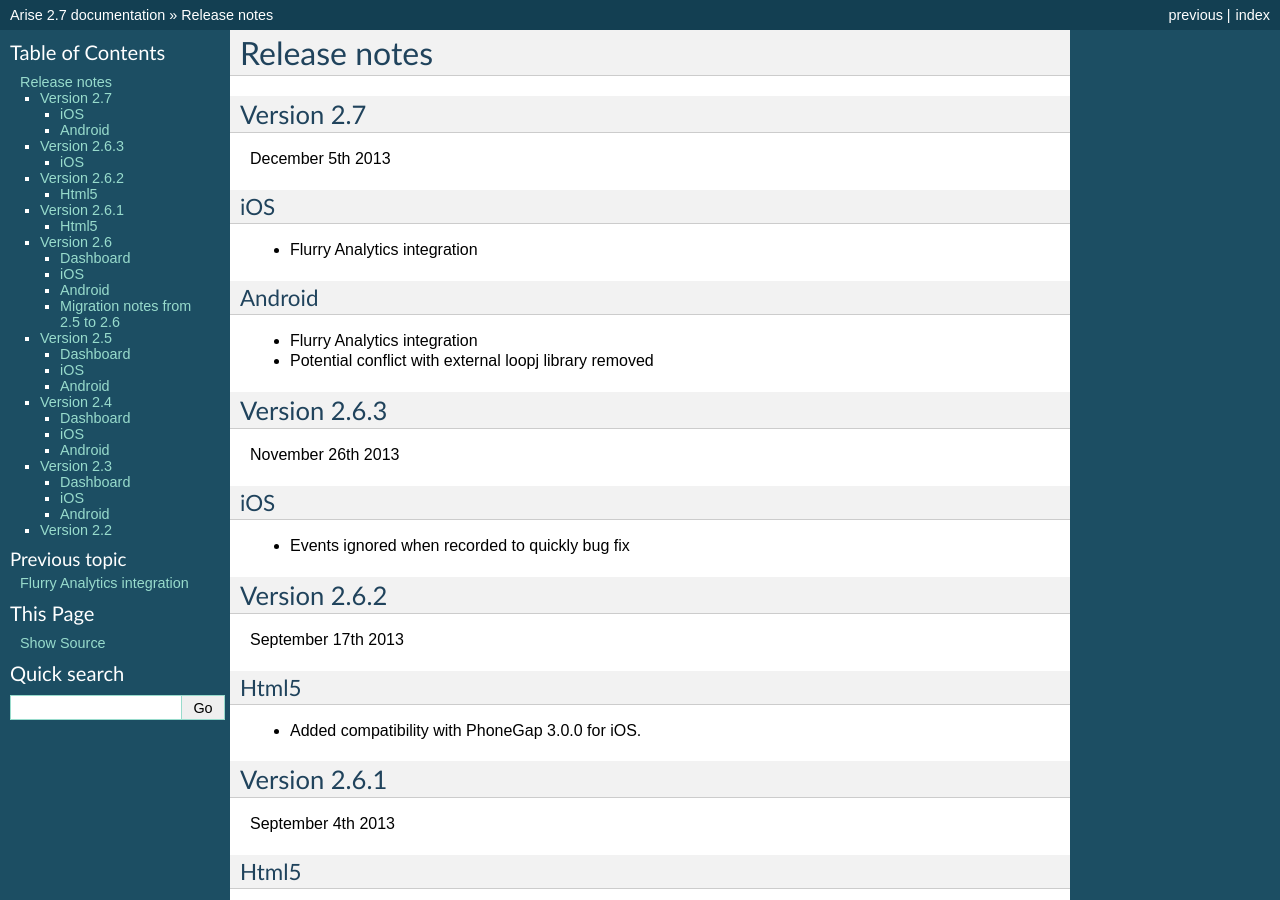
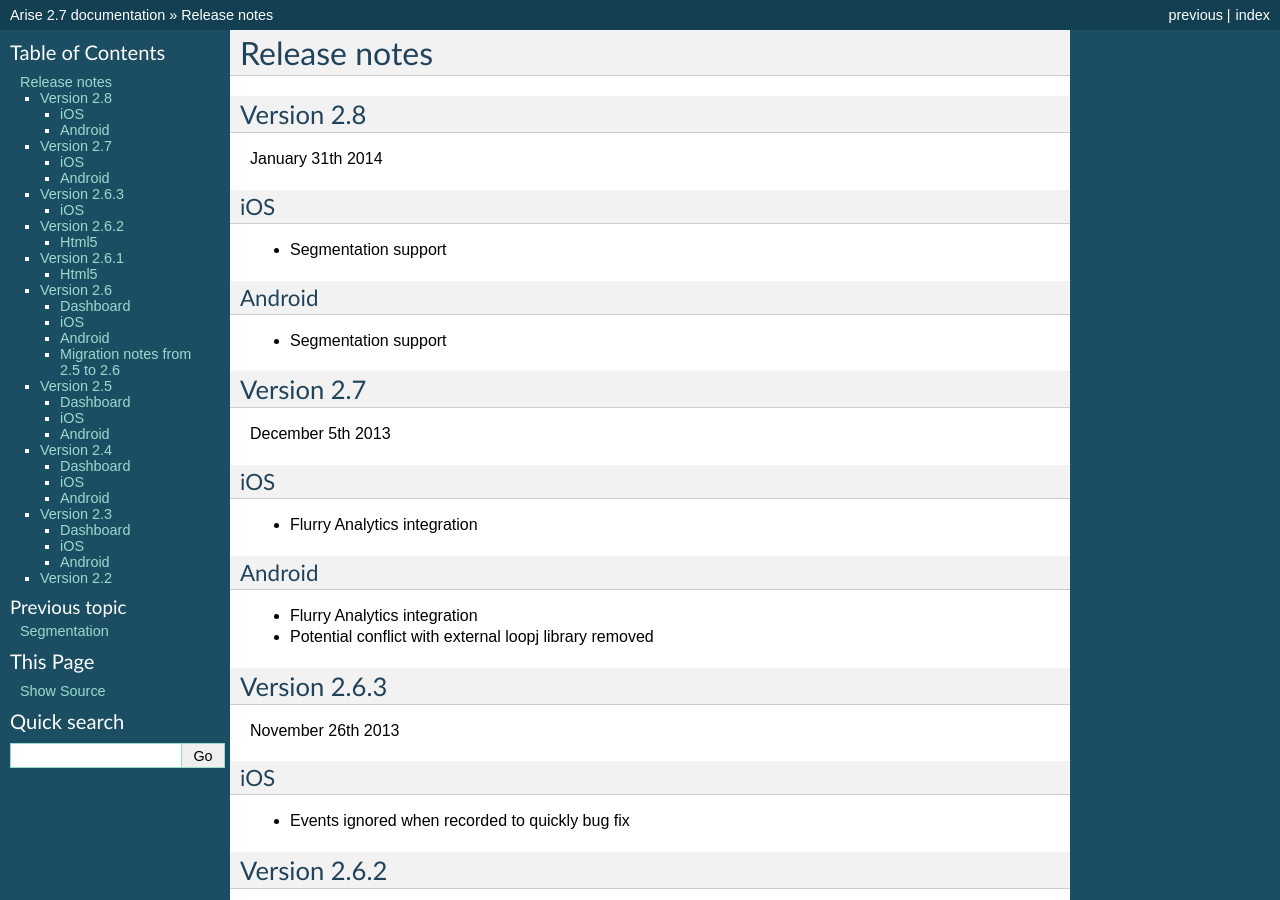
Before and after one commit to smart-mobile-software/arisedocs, a Sphinx documentation site: the page built from docs/source/releasenotes.rst, in a window 1280 px wide and 900 px high. Built offline with Sphinx 7.4.7, drawn with Linux system fonts in a browser that asks for light colours.

Commit message:
Segmentation

```diff
--- a/docs/source/android.rst
+++ b/docs/source/android.rst
@@ -14,7 +14,7 @@ Installation steps
 
 First, download the `Arise library jar file`_ and drag it inside your project's /libs/ folder.
 
-.. _`Arise library jar file`: https://s3.amazonaws.com/ariseio/Arise-Android-2.7.jar
+.. _`Arise library jar file`: https://s3.amazonaws.com/ariseio/Arise-Android-2.8.jar
 
 2. Add permissions
 -------------------
--- a/docs/source/index.rst
+++ b/docs/source/index.rst
@@ -18,6 +18,7 @@ Contents:
    report
    restart
    flurry
+   segmentation
    releasenotes
 
 
--- a/docs/source/ios.rst
+++ b/docs/source/ios.rst
@@ -14,7 +14,7 @@ Installation steps
 
 First, download the `Arise SDK for iOS`_. Unzip it and drag it inside your project's Frameworks folder in XCode. Ensure that you select ‘Copy items into the destination group’s folder’ when the dialogue box appears.
 
-.. _`Arise SDK for iOS`: https://s3.amazonaws.com/ariseio/Arise-iOS-2.7.zip
+.. _`Arise SDK for iOS`: https://s3.amazonaws.com/ariseio/Arise-iOS-2.8.zip
 
 2. Add dependencies
 -------------------
--- a/docs/source/releasenotes.rst
+++ b/docs/source/releasenotes.rst
@@ -3,6 +3,21 @@
 
 Release notes
 *****************
+
+Version 2.8
+==================
+January 31th 2014
+
+iOS
+------
+
+* Segmentation support
+
+Android
+------
+
+* Segmentation support
+
 
 Version 2.7
 ==================
```
Also changed, not shown: docs/source/segmentation.rst (added, +47 -0 lines), docs/source/_static/shoes.png (added).
